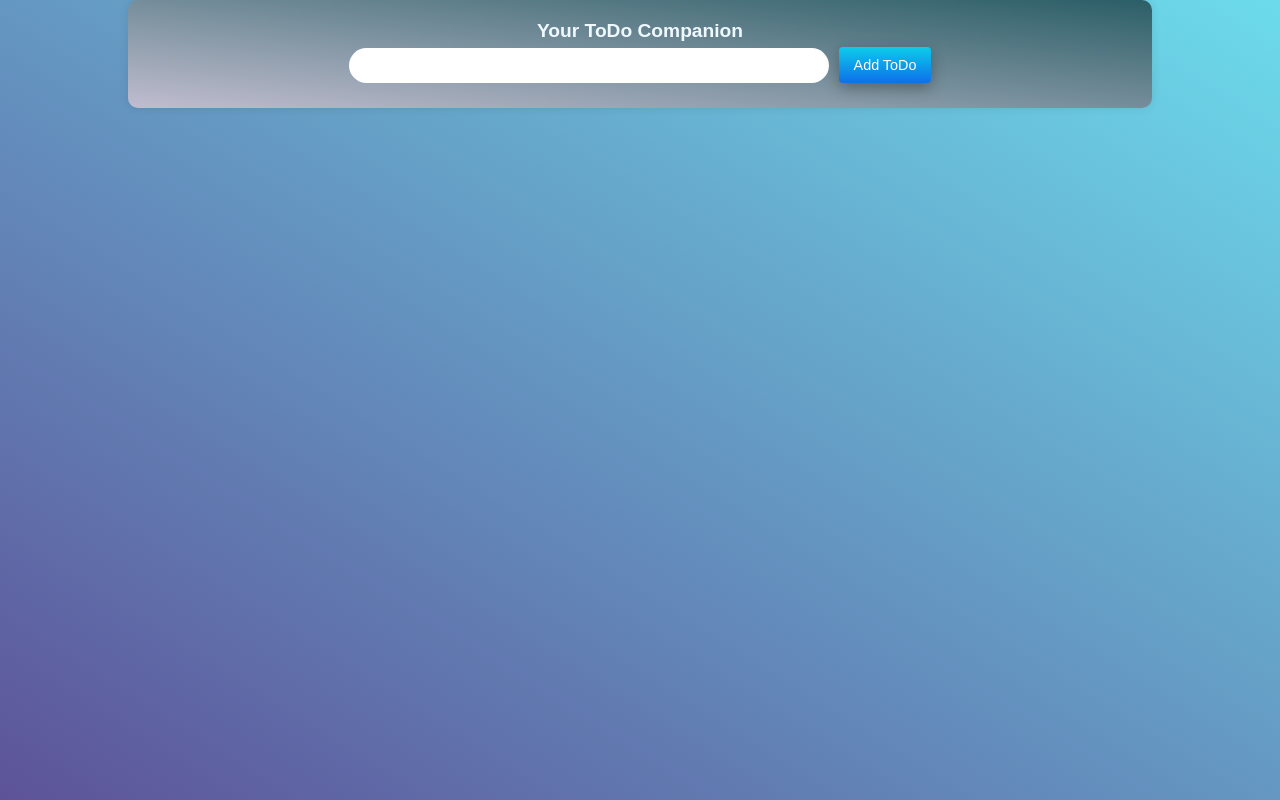
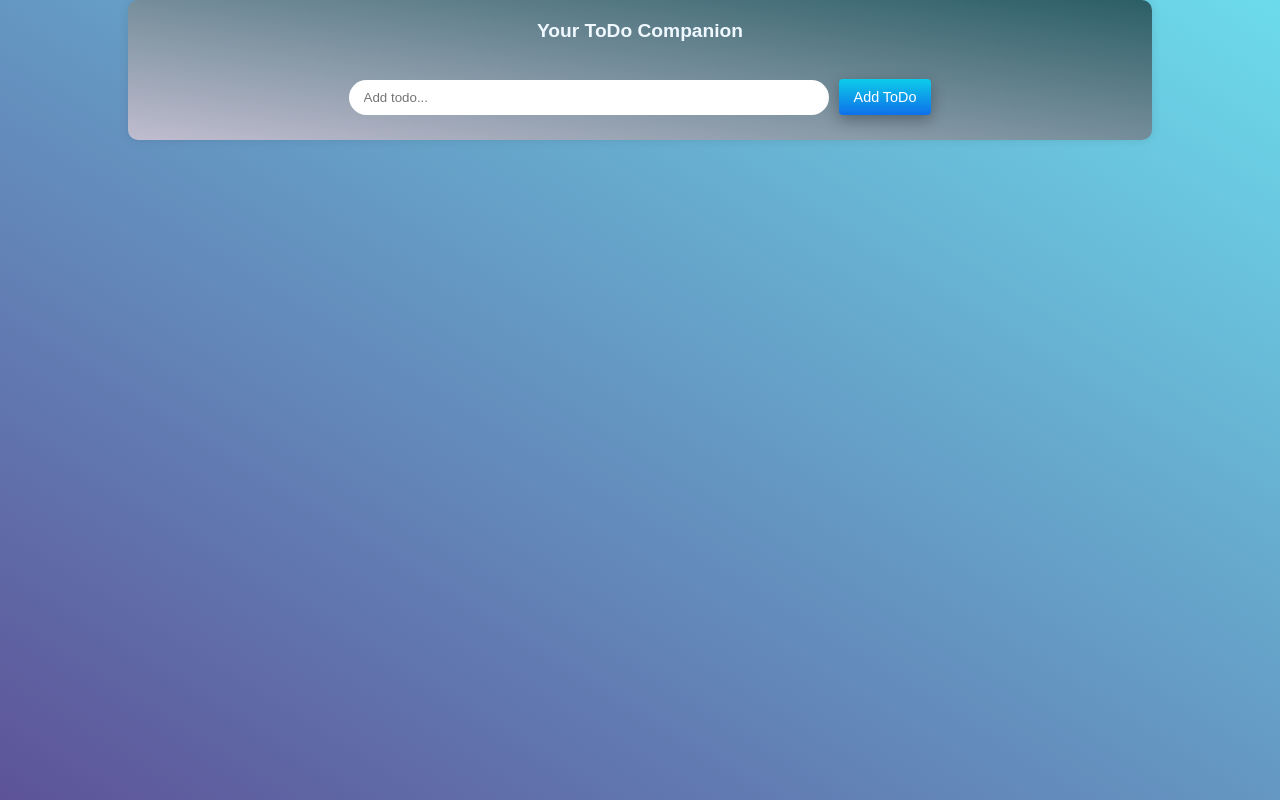
Before and after one commit to dhisri/todo, a React (Create React App) app: page / in a window 1280 px wide. Built offline with nearby package versions, Linux system fonts and the light colour scheme.

Commit message:
adding virutal server

```diff
--- a/src/App.js
+++ b/src/App.js
@@ -1,6 +1,6 @@
 import "./App.css";
 
-function App() {
+const App = () => {
   return (
     <div className="App">
       <header className="App-header">
@@ -8,8 +8,8 @@ function App() {
           <div>
           <label>Your ToDo Companion</label>
           </div>
-          <div className="add-toto">
-          <input type="text"></input>
+          <div className="add-todo">
+          <input type="text" placeholder="Add todo..."></input>
           <button>Add ToDo</button>
           </div>
         </div>
```
Also changed, not shown: virtual-server/todos.json (+0 -8 lines).
